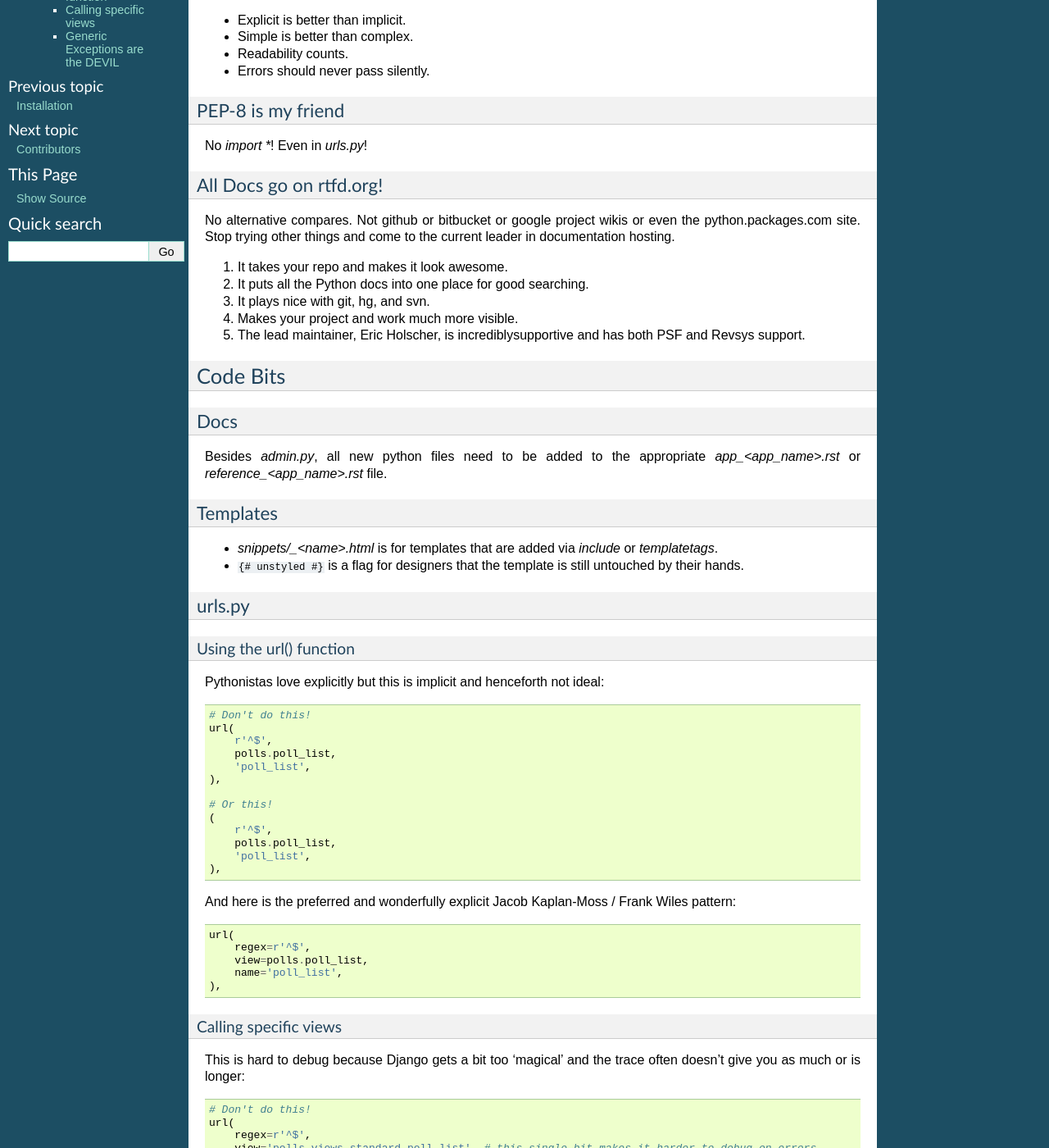
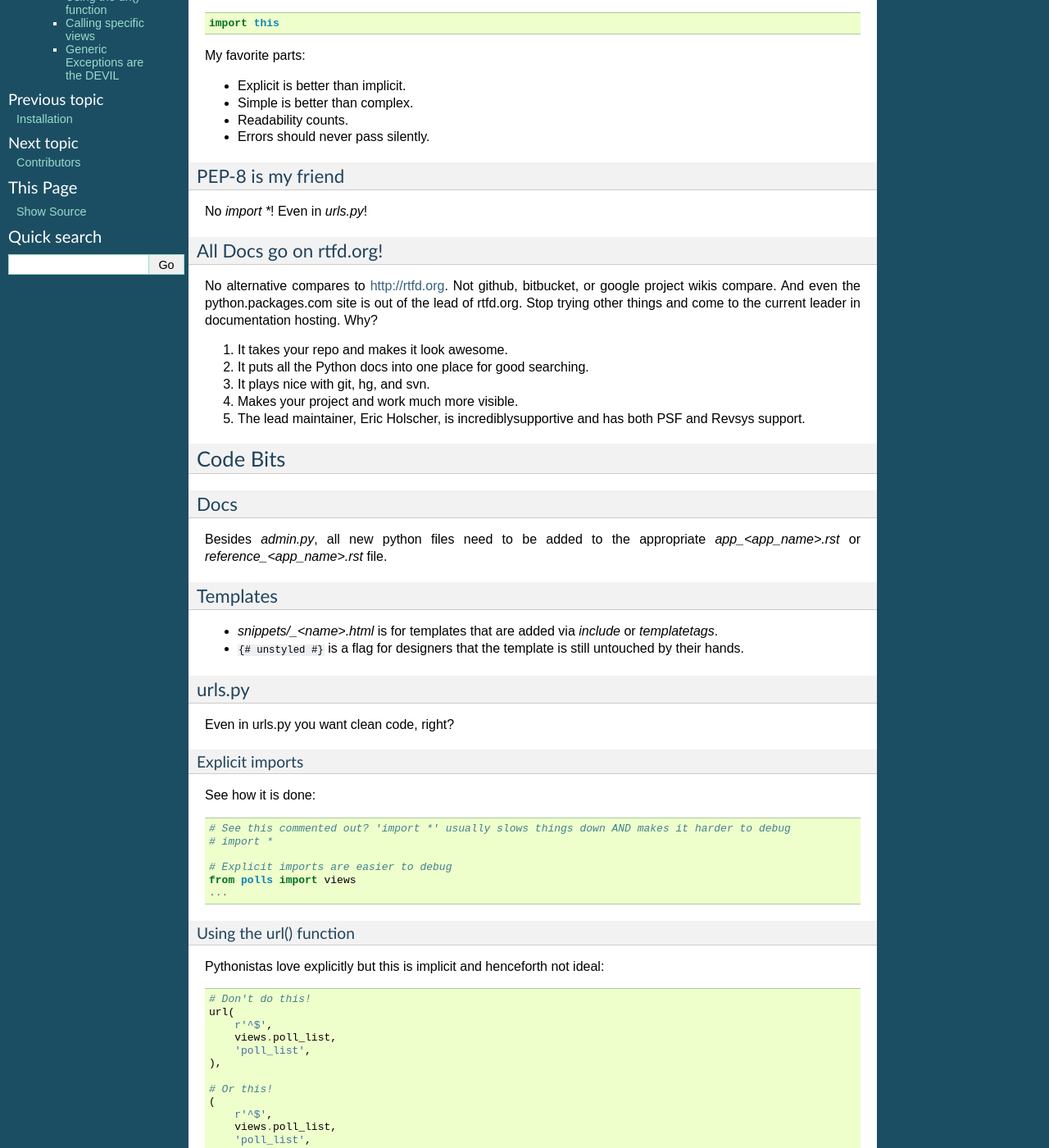
Before and after one commit to pydanny/django-party-pack, a Sphinx documentation site: the page built from docs/conventions.rst, in a window 1280 px wide and 1400 px high, scrolled down 262 px. Shown: the whole window at 82% size. Built offline with Sphinx 7.4.7, drawn with Linux system fonts in a browser that asks for light colours; some of the changed text lies outside the part shown.

Commit message:
Cleanup and push

```diff
--- a/README.rst
+++ b/README.rst
@@ -4,4 +4,4 @@ Sphinxified Django
 
 Combining the Django Tutorial with Sphinx Docs, Django-Coverage, Coverage.py, and some of my notes on good practices
 
-See asdsfas for install instructions
+Installation and documentation is at http://readthedocs.org/docs/sphinxified-django/en/latest/
--- a/docs/contributors.rst
+++ b/docs/contributors.rst
@@ -1,3 +1,5 @@
+.. _`contributors`:
+
 ================
 Contributors
 ================
--- a/docs/conventions.rst
+++ b/docs/conventions.rst
@@ -9,6 +9,10 @@ Philosophy
 
 Zen of Python
 =============
+
+Try it out at the shell::
+
+    import this
 
 My favorite parts:
 
@@ -25,7 +29,7 @@ No `import *`! Even in `urls.py`!
 All Docs go on rtfd.org!
 ========================
 
-No alternative compares. Not github or bitbucket or google project wikis or even the python.packages.com site. Stop trying other things and come to the current leader in documentation hosting.
+No alternative compares to http://rtfd.org. Not github, bitbucket, or google project wikis compare. And even the python.packages.com site is out of the lead of rtfd.org. Stop trying other things and come to the current leader in documentation hosting. Why?
 
 1. It takes your repo and makes it look awesome.
 2. It puts all the Python docs into one place for good searching.
@@ -50,6 +54,20 @@ Templates
 urls.py
 =======
 
+Even in urls.py you want clean code, right?
+
+Explicit imports
+----------------
+
+See how it is done::
+
+    # See this commented out? 'import *' usually slows things down AND makes it harder to debug
+    # import *
+
+    # Explicit imports are easier to debug
+    from polls import views
+    ...
+
 Using the url() function
 ------------------------
 
@@ -58,14 +76,14 @@ Pythonistas love explicitly but this is implicit and henceforth not ideal::
     # Don't do this!
     url(
         r'^$',
-        polls.poll_list,
+        views.poll_list,
         'poll_list',
     ),
 
     # Or this!
     (
         r'^$',
-        polls.poll_list,
+        views.poll_list,
         'poll_list',
     ),
 
@@ -73,7 +91,7 @@ And here is the preferred and wonderfully explicit Jacob Kaplan-Moss / Frank Wil
 
     url(
         regex=r'^$',
-        view=polls.poll_list,
+        view=views.poll_list,
         name='poll_list',
     ),
 
@@ -92,12 +110,6 @@ This is hard to debug because Django gets a bit too 'magical' and the trace ofte
 
 Instead we do this::
 
-    # See this commented out? 'import *' usually slows things down AND makes it harder to debug
-    # import *
-
-    # Explicit imports are easier to debug
-    from polls import views
-    ...
     url(regex=r'^$',
         view=views.poll_list,
         name='poll_list',
--- a/docs/index.rst
+++ b/docs/index.rst
@@ -27,9 +27,9 @@ API/Reference Docs
 Why Sphinxified Django?
 =======================
 
-Because these are great patterns and tools that beginners should be exposed to right away. I've learned them from people I admire as Django and Python coders.
+Because these are great patterns and tools that beginners should be exposed to right away. I've learned them from the various :ref:`contributors`, who of whom are all people I admire as Django and Python developers.
 
-As for the name, it was inspired by the wonderful Sphinx project.
+As for the name, it was inspired by the wonderful `Sphinx`_ project.
 
 Indices and tables
 ==================
```
Also changed, not shown: other parts of docs/index.rst (+2 -0 lines), 1 other file.
